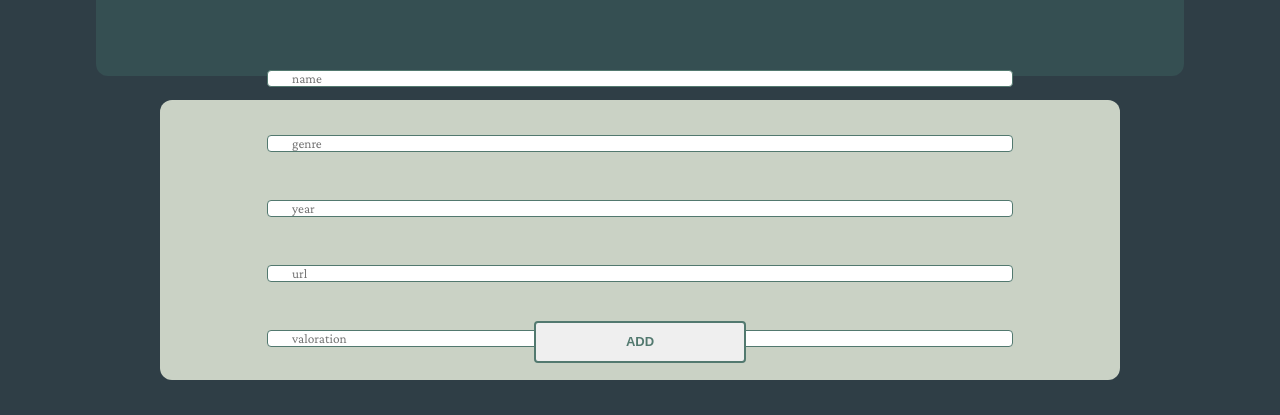
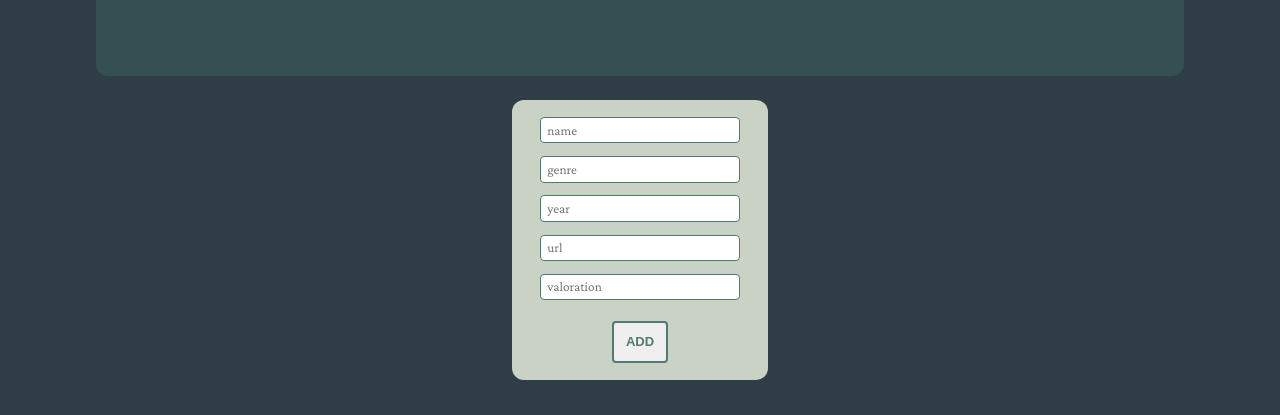
Before and after one commit to afonttorres/movie-app, a React (Create React App) app: page / in a window 1280 px wide. Shown: the part 382-797 px from the top of the page. Built offline with nearby package versions, Linux system fonts and the light colour scheme.

Commit message:
form working

```diff
--- a/src/components/Form.jsx
+++ b/src/components/Form.jsx
@@ -1,48 +1,92 @@
 import '../components/form.css';
-const { Component } = require('react');
+import React, { Component } from 'react';
 
 export class Form extends Component {
     constructor(props) {
         super(props)
-    }
-    addItem = () => {
-        let isAble = false;
-        let newItem = {
+        this.state = {
             name: '',
             genre: '',
             year: '',
             imgUrl: '',
             valoration: ''
+        };
+
+        this.handleInputChange = this.handleInputChange.bind(this);
     }
 
-        let keys = Object.keys(newItem);
-        let inputs = document.querySelectorAll('input')
+    handleInputChange = (event) => {
+        const target = event.target;
+        const name = target.name;
+        const value = target.value.toLowerCase();
 
-        inputs.forEach(input => {
-            if (input.value === '') return;
-            console.log(typeof input.value)
-            if (typeof input.value !== 'string') return;
-            let key = keys.find(key => key === input.id);
-            newItem[key] = input.value;
-            console.log(newItem)
-            isAble = true;
+        this.setState({
+            [name]: value
+        });
     }
-        )
 
-        if(isAble) this.props.addItem(newItem);
+    handleSubmit = (e) => {
+        e.preventDefault();
+        this.addItem(this.state);
+        this.emptyInput();
     }
+
+    emptyInput = () =>{
+        this.setState({
+            name: '',
+            genre: '',
+            year: '',
+            imgUrl: '',
+            valoration: ''
+        })
+    }
+
+    addItem = (state) => {
+        let newItem = state
+        for (let key in newItem) {
+            if (newItem[key] === '') return;
+            if (typeof newItem[key] !== 'string') return;
+        }
+        this.props.addItem(newItem);
+        alert('Movie added');
+    }
+
     render() {
-        return (<form className="form" action="">
+        return (
+            <form className='form' onSubmit={this.handleSubmit}>
                 <div className="input-container">
-                <input id="name" type="text" placeholder="name"></input>
-                <input id="genre" type="text" placeholder="genre"></input>
-                <input id="year" type="text" placeholder="year"></input>
-                <input id="imgUrl" type="text" placeholder="url"></input>
-                <input id="valoration" type="text" placeholder="valoration"></input>
+                    <input name="name" type="text" value={this.state.name} onChange={this.handleInputChange} placeholder="name"></input>
+                    <input name="genre" type="text" value={this.state.genre} onChange={this.handleInputChange} placeholder="genre"></input>
+                    <input name="year" type="text" value={this.state.year} onChange={this.handleInputChange} placeholder="year"></input>
+                    <input name="imgUrl" type="text" value={this.state.imgUrl} onChange={this.handleInputChange} placeholder="url"></input>
+                    <input name="valoration" type="text" value={this.state.valoration} onChange={this.handleInputChange} placeholder="valoration"></input>
                 </div>
                 <div className="button-container">
-                <button type="submit" className="add-button" onClick={() => this.addItem(this)}>ADD</button>
+                    <input type="submit" className="add-button" value="ADD" />
                 </div>
-        </form>)
+            </form>
+
+        )
     }
 }
+
+//També es podria fer sense el bind
+// Per fer-ho caldria eliminar el handleInputChange i treballar només amb el handleSubmit
+// A la funció handleSubmit li passaríem l'event i li direm que dins de l'event agafés cadascún
+// dels nostres inputs pel nom (e.target.name, e.target.year,...)
+//Aleshores caldria modificar l'state i dir-li que cada clau de l'state és un dels valors dels nostres
+//inputs. Després caldira citar la nostra funció del props i passar-li l'objecte que hem creat amb el valor
+//dels inputs perquè l'afegís a l'state del List Component.
+
+// handleSubmit = (e) => {
+//     e.preventDefault();
+//     let name = e.target.name.value;
+//     let year = e.target.year.value;
+//     let genre = e.target.genre.value;
+//     let imgUrl = e.target.genre.value;
+//     let valoration = e.target.valoration.value;
+
+//     this.setState({'name': name, 'year': year, 'genre': genre, 'imgUrl': imgUrl, 'valoration': valoration});
+
+//     this.addItem(this.state);
+// }
--- a/src/components/form.css
+++ b/src/components/form.css
@@ -2,7 +2,7 @@
 
 .form{
     height: 35%;
-    width: 75%;
+    width: 20%;
     display: flex;
     flex-direction: column;
     align-items: center;
@@ -48,3 +48,9 @@
     font-weight: 800;
     font-size: var(--main-font-size);
 }
+
+@media only screen and (max-width: 820px) {
+    .form{
+        width: 75%;
+    }
+}
--- a/src/components/list.jsx
+++ b/src/components/list.jsx
@@ -41,7 +41,6 @@ export class List extends Component {
         if (!confirmation) return;
         console.log(id)
         let newMovies = this.state.movies.filter(movie => movie.id !== id);
-        console.log(newMovies);
         this.setState({ movies: newMovies });
     }
     addItem = (item) => {
@@ -57,7 +56,7 @@ export class List extends Component {
                     <Card key={key} movie={movie} deleteItem={this.deleteItem} />
                 ))}
                 </div>
-                <Form addItem={this.addItem} changeFlag = {this.changeFlag}/>
+                <Form addItem={this.addItem} />
             </div>
         )
     }
```
Lines whose indentation alone changed are shown as unchanged.
